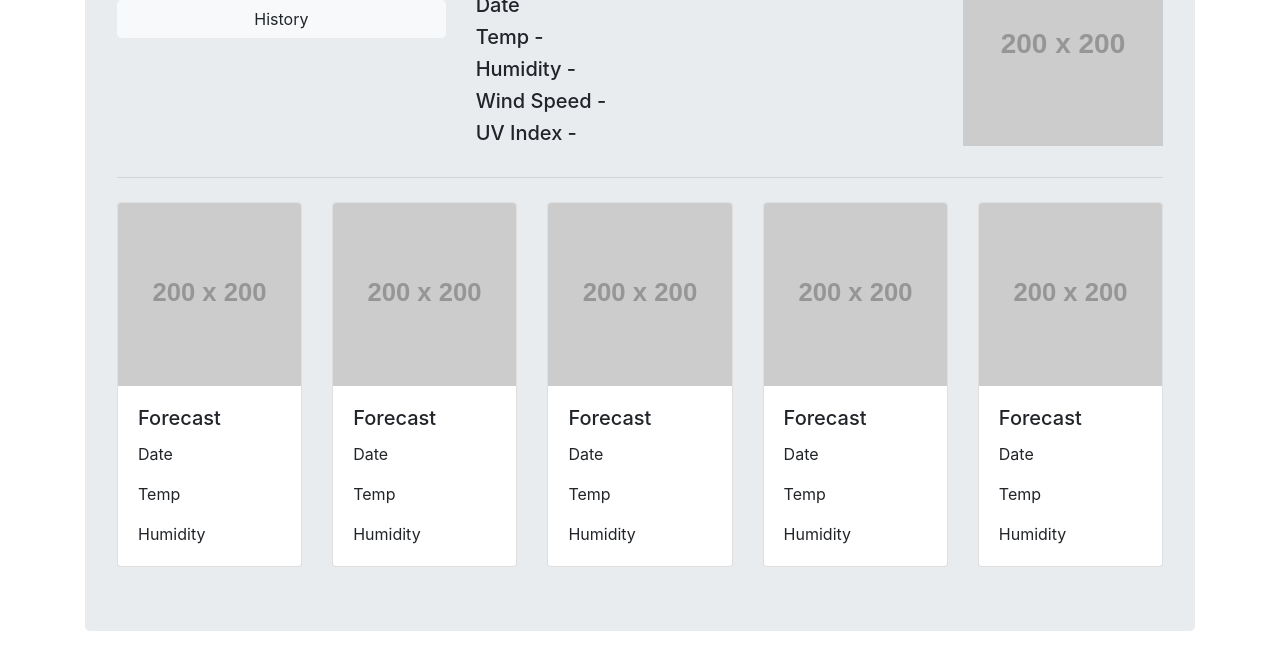
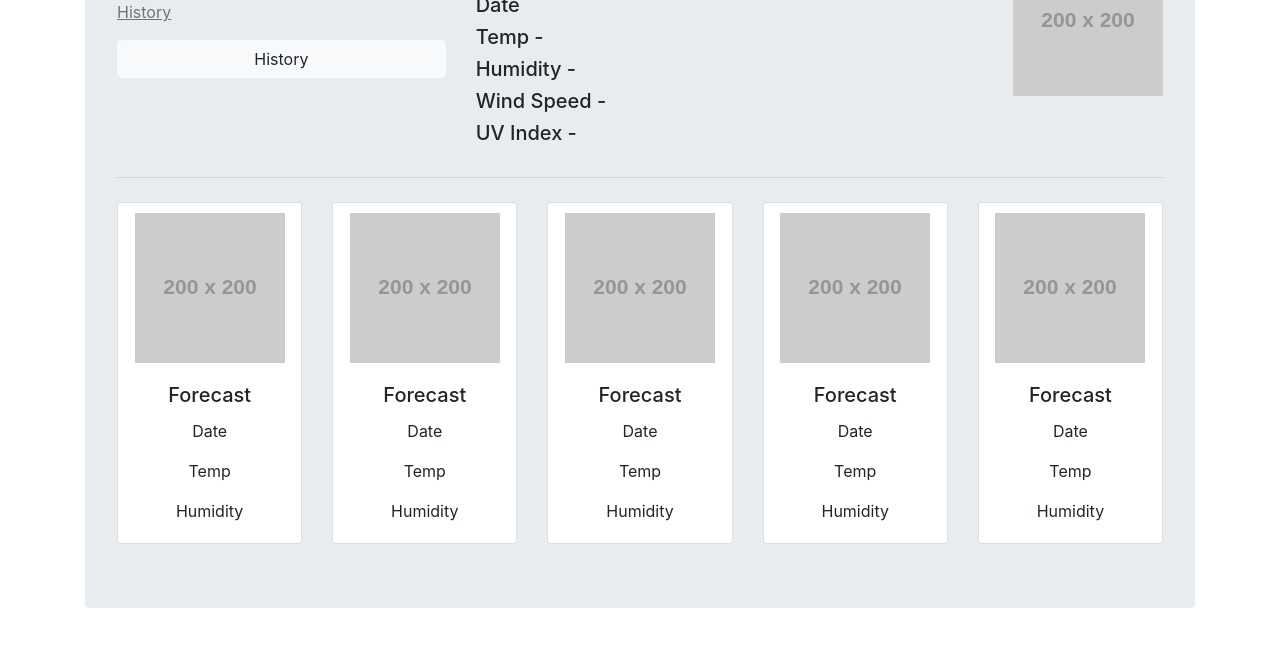
Before and after one commit to Braydon-Nelson/06-Weather-Dashboard, a plain HTML site: page index.html in a window 1280 px wide. Shown: the part 328-991 px from the top of the page. After the commit the page ends 968 px from the top, so only its background shows below. Drawn offline with nearby package versions, Linux system fonts and the light colour scheme; placeholder pictures from the web are drawn by us.

Commit message:
perfected the basic layout

```diff
--- a/index.html
+++ b/index.html
@@ -8,7 +8,9 @@
     <!-- CSS -->
     <link rel="stylesheet" href="https://stackpath.bootstrapcdn.com/bootstrap/4.4.1/css/bootstrap.min.css"
         integrity="sha384-Vkoo8x4CGsO3+Hhxv8T/Q5PaXtkKtu6ug5TOeNV6gBiFeWPGFN9MuhOf23Q9Ifjh" crossorigin="anonymous">
-    <title>Document</title>
+    <link rel="stylesheet" href="style.css">
+
+    <title>Weather Dashboard</title>
 </head>
 
 <body>
@@ -26,18 +28,18 @@
             <div class="row">
                 <div class="col-4">
                     <div class="input-group mb-3">
-                        <input type="text" class="form-control" placeholder="City" aria-label="City"
+                        <input id="searchItem" type="text" class="form-control" placeholder="City" aria-label="City"
                             aria-describedby="search">
                         <div class="input-group-append">
                             <button class="btn btn-outline-secondary" type="button" id="search">Search</button>
                         </div>
                     </div>
-
+                    <p class="text-muted"><u>History</u></p>
                     <button type="button" class="btn btn-light form-control">History</button>
 
                 </div>
-                <div class="col-8">
-                    <img src="https://placehold.it/200x200" class="" style="float: right;" alt="...">
+                <div class="col-8" id="currentDay">
+                    <img src="https://placehold.it/200x200" class="float-right" alt="...">
                     <h2 id="cityName">City Name</h2>
                     <h5 id="date">Date</h5>
                     <h5 id="temp">Temp - </h5>
@@ -49,14 +51,14 @@
 
                 </div>
             </div>
-
-            <hr class="my-4">
+            <!-- FORECAST SECTION -->
+            <hr class="my-4" id="forecastSection">
 
 
             <div class="row">
                 <div class="col">
                     <div class="card">
-                        <img src="https://placehold.it/200x200" class="card-img-top" alt="...">
+                        <img src="https://placehold.it/200x200" class="" alt="...">
                         <div class="card-body">
                             <h5 class="card-title">Forecast</h5>
                             <p class="card-text">Date</p>
@@ -69,7 +71,7 @@
 
                 <div class="col">
                     <div class="card">
-                        <img src="https://placehold.it/200x200" class="card-img-top" alt="...">
+                        <img src="https://placehold.it/200x200" class="" alt="...">
                         <div class="card-body">
                             <h5 class="card-title">Forecast</h5>
                             <p class="card-text">Date</p>
@@ -80,7 +82,7 @@
                 </div>
                 <div class="col">
                     <div class="card">
-                        <img src="https://placehold.it/200x200" class="card-img-top" alt="...">
+                        <img src="https://placehold.it/200x200" class="" alt="...">
                         <div class="card-body">
                             <h5 class="card-title">Forecast</h5>
                             <p class="card-text">Date</p>
@@ -91,7 +93,7 @@
                 </div>
                 <div class="col">
                     <div class="card">
-                        <img src="https://placehold.it/200x200" class="card-img-top" alt="...">
+                        <img src="https://placehold.it/200x200" class="" alt="...">
                         <div class="card-body">
                             <h5 class="card-title">Forecast</h5>
                             <p class="card-text">Date</p>
@@ -102,7 +104,7 @@
                 </div>
                 <div class="col">
                     <div class="card">
-                        <img src="https://placehold.it/200x200" class="card-img-top" alt="...">
+                        <img src="https://placehold.it/200x200" class="" alt="...">
                         <div class="card-body">
                             <h5 class="card-title">Forecast</h5>
                             <p class="card-text">Date</p>
--- a/style.css
+++ b/style.css
@@ -0,0 +1,9 @@
+img {
+    width: 150px;
+}
+
+.card {
+    text-align: center;
+    align-items: center;
+    padding-top: 10px;
+}
```
